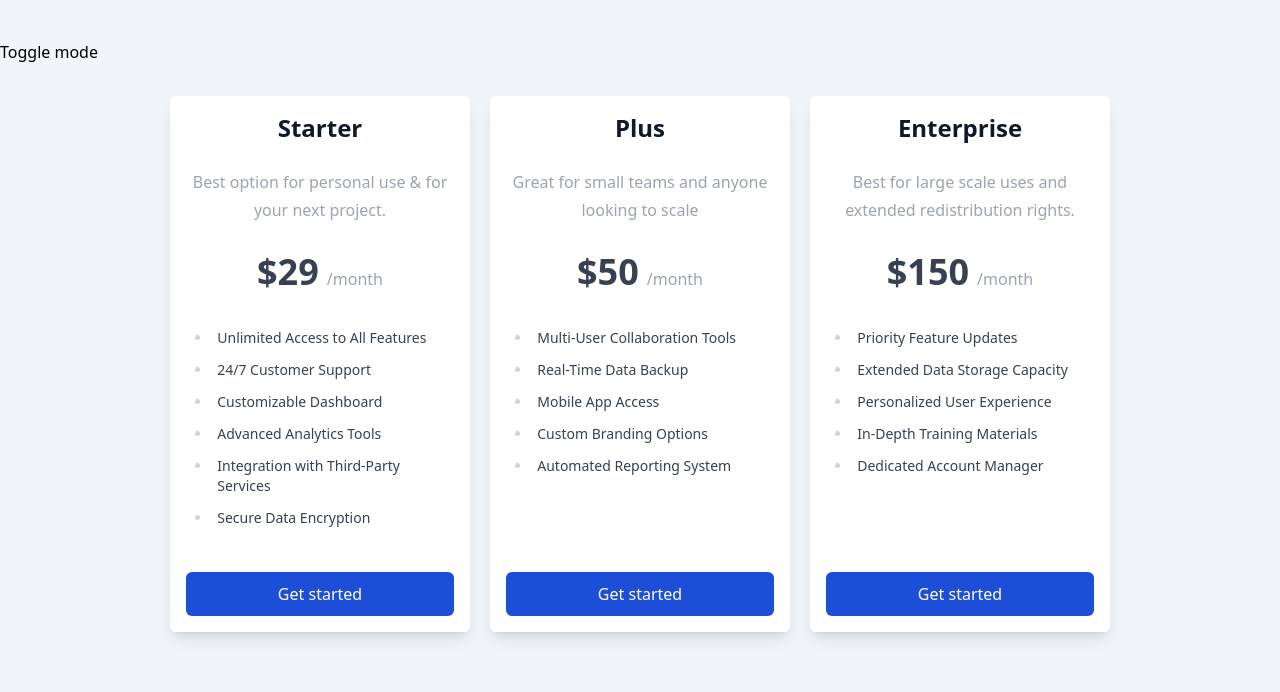
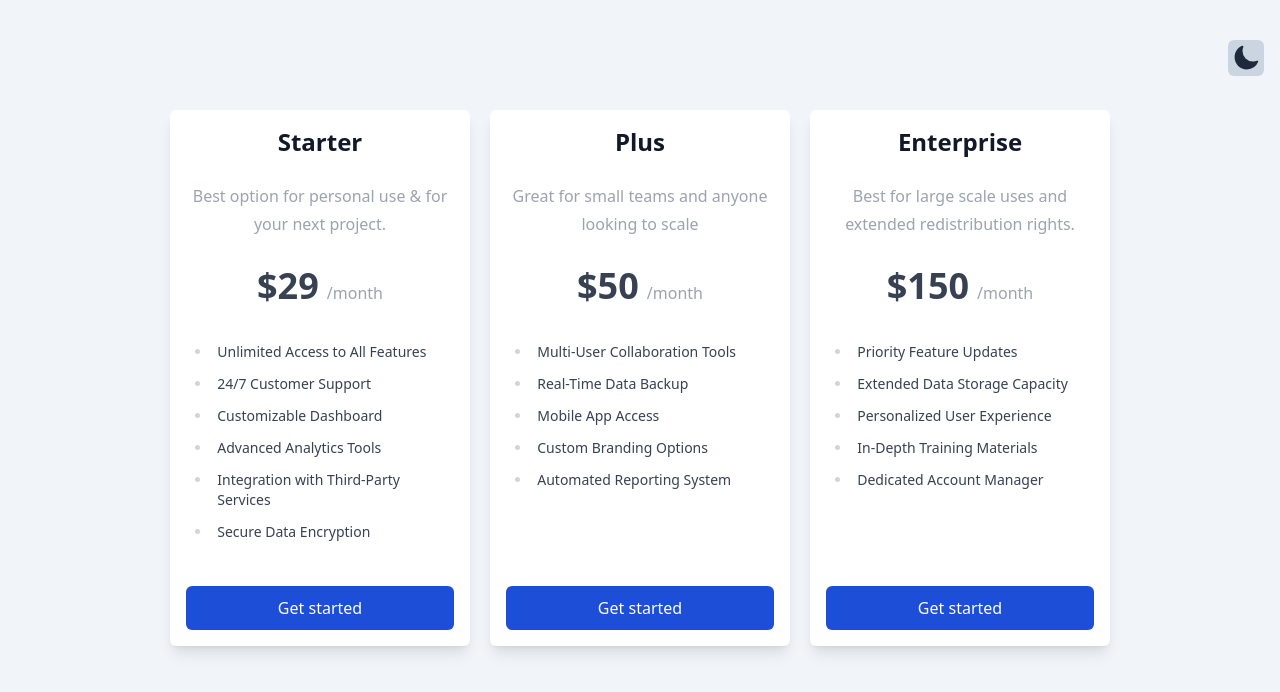
Before and after one commit to ricardoychino/vs-tailwind-pricing-table, a Vue app: page / in a window 1280 px wide. Shown: the top 692 px of the page. Built offline with nearby package versions, Linux system fonts and the light colour scheme.

Commit message:
Dark mode toggle button added

```diff
--- a/src/App.vue
+++ b/src/App.vue
@@ -2,16 +2,16 @@
 import { reactive } from "vue";
 import { pricing } from "@/pricing.json"
 import PricingCard from "@/components/PricingCard.vue"
+import ToggleButton from "@/components/ToggleButton.vue"
+
 
 const items = reactive(pricing)
 </script>
 
 <template>
-  <main class="w-[100vw] min-h-[100vh] py-10 bg-slate-100">
-    <div class="mb-8">
-      <button>
-        Toggle mode
-      </button>
+  <main class="w-[100vw] min-h-[100vh] py-10 bg-slate-100 text-slate-900">
+    <div class="mb-8 px-4 text-right">
+      <ToggleButton />
     </div>
     <div class="flex flex-wrap justify-center gap-5 m-auto">
       <PricingCard v-for="item in items"
--- /dev/null
+++ b/src/components/ToggleButton.vue
@@ -0,0 +1,22 @@
+<script setup>
+import { useDark, useToggle } from "@vueuse/core";
+import { SunIcon, MoonIcon } from "@heroicons/vue/24/solid"
+
+const isDarkMode = useDark()
+const toggleDark = useToggle(isDarkMode)
+</script>
+
+<template>
+  <button
+    class="p-1 rounded-md bg-slate-300 text-slate-800"
+    @click="toggleDark()"><!-- Needs to include () - source: https://vueuse.org/shared/useToggle/#usetoggle -->
+    <SunIcon class="toggle-icon" v-show="isDarkMode" />
+    <MoonIcon class="toggle-icon" v-show="!isDarkMode" />
+  </button>
+</template>
+
+<style scoped>
+.toggle-icon {
+  @apply h-7 w-7;
+}
+</style>
```
